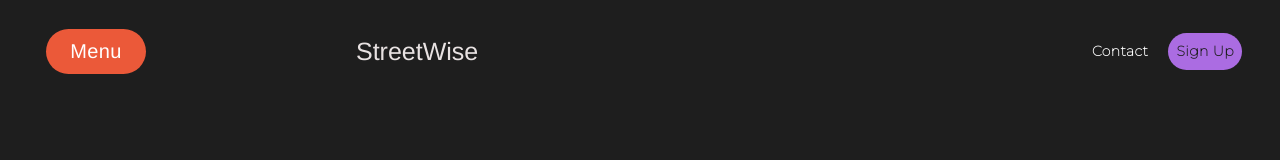
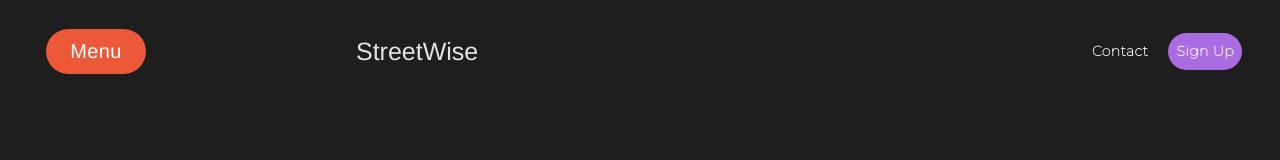
Before and after one commit to Rajivsah240/Streetwise, a React (Create React App) app: page / in a window 1280 px wide. Shown: the top 160 px of the page. Built offline with nearby package versions, Linux system fonts and the light colour scheme; a small style sheet from the web is missing; a web font is replaced by a local one.

Commit message:
font color

```diff
--- a/src/App.css
+++ b/src/App.css
@@ -90,7 +90,7 @@ body{
 
 .log-sign{
 
-  color: #1e1e1e !important;
+  color: #ffffff !important;
   font-family: 'Montserrat', sans-serif !important;   /*Kanit instead Of Orbit*/
   font-style: normal ;
   font-weight: 600 !important;
```
